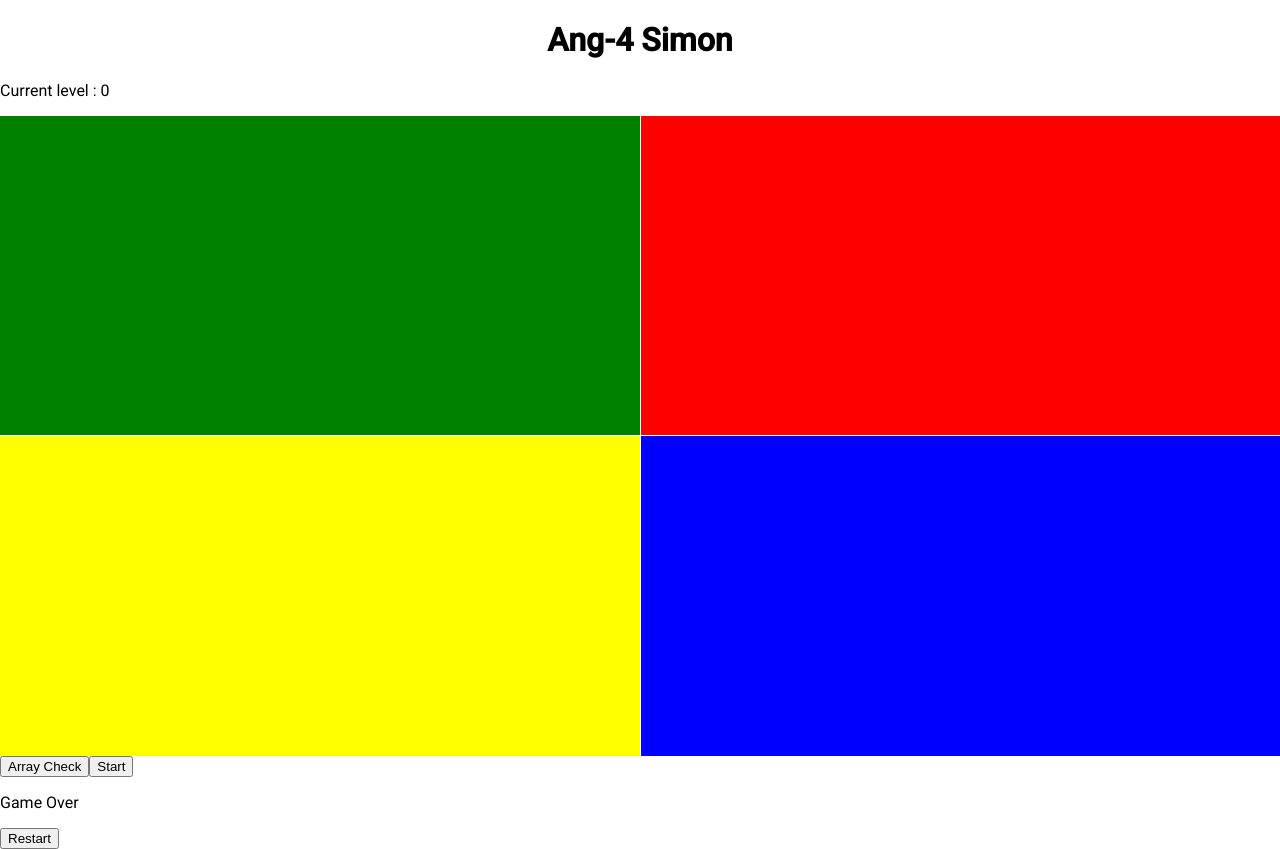
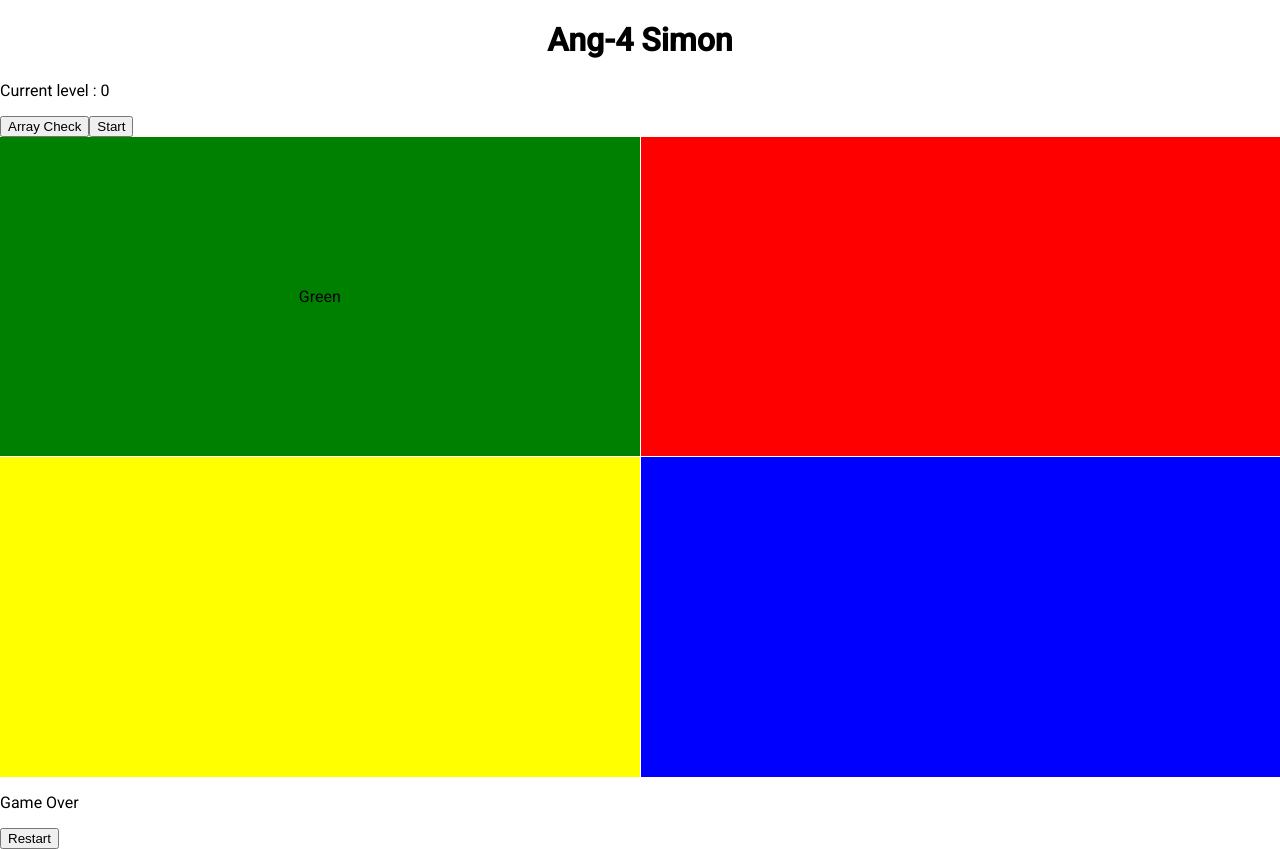
Before and after one commit to Scionoftruth/Simon, an Angular app in the folder simon/: page /game in a window 1280 px wide. Built offline with nearby package versions, Linux system fonts and the light colour scheme.

Commit message:
updated files

```diff
--- a/simon/src/app/game/game.component.css
+++ b/simon/src/app/game/game.component.css
@@ -1,40 +1,21 @@
 .green {
     background-color: green;
-    animation-name: colorchangegreen;
-    animation-duration: .15s;
  }
- @keyframes colorchangegreen {
-    from {background-color: green;}
-    to {background-color: limegreen;}
-   }
+
  .red {
  background-color: red;
- animation-name: colorchangered;
- animation-duration: .15s;
+
 }
-@keyframes colorchangered {
- from {background-color: #FF0000;}
- to {background-color: lightcoral;}
-}
+
  .yellow {
     background-color: yellow;
-    animation-name: colorchangeyellow;
-    animation-duration: .15s;
  }
- @keyframes colorchangeyellow {
-    from {background-color: yellow;}
-    to {background-color: lightgoldenrodyellow;}
-   }
+
  .blue {
     background: blue;
-    animation-name: colorchangeblue;
-    animation-duration: .15s;
  }
- @keyframes colorchangeblue {
-    from {background-color: blue;}
-    to {background-color: lightblue;}
-   }
- .limeGreen{
+
+ .lightGreen{
      background: limegreen;
  }
  .lightRed{
--- a/simon/src/app/game/game.component.html
+++ b/simon/src/app/game/game.component.html
@@ -1,9 +1,10 @@
-<app-heading [level] = 'numLevel'></app-heading>
+<app-heading [level] = 'numLevel' [isGameOver]= 'isGameOver'></app-heading>
 
+<button (click)="arrayCheck()">Array Check</button>
+<button (click)="startGame()">Start</button>
 <mat-grid-list cols="2" rowHeight="2:1">
-    <mat-grid-tile class="green" id="green" (click)="clickGreen()"
-        (click)="isClickedGreen=!isClickedGreen" [class.limeGreen]="isClickedGreen"
-        (click)="playGreen()" ></mat-grid-tile>
+    <mat-grid-tile [style.background-color]="isClickedGreen? 'lightGreen':'green'" (click)="isClickedGreen = true" (click)="clickButton('green')">
+         <p>Green</p></mat-grid-tile>
     <mat-grid-tile class="red" id="red" (click)="clickRed()"
         (click)="isClickedRed=!isClickedRed" [class.lightRed]="isClickedRed"
         (click)="playRed()"></mat-grid-tile>
@@ -14,6 +15,5 @@
         (click)="isClickedBlue=!isClickedBlue" [class.lightBlue]="isClickedBlue"
         (click)="playBlue()"></mat-grid-tile>
   </mat-grid-list>
-  <button (click)="arrayCheck()">Array Check</button>
-  <button (click)="generateSequence()">Start</button>
+
   <app-gameover></app-gameover>
--- a/simon/src/app/game/game.component.ts
+++ b/simon/src/app/game/game.component.ts
@@ -1,6 +1,6 @@
 import { Component, OnInit } from '@angular/core';
 import { MatGridListModule } from '@angular/material/grid-list';
-import{Color} from '../models/color';
+import { Color } from '../models/color';
 
 @Component({
   selector: 'app-game',
@@ -10,15 +10,15 @@ import{Color} from '../models/color';
 export class GameComponent implements OnInit {
 
   //user input is stored in this array
-  userList:number[] = [];
+  userList: number[] = [];
 
   //game generated sequence
-  sequence:number[] = [];
+  sequence: number[] = [];
 
   //level of game which corresponds to number of tones
-  numLevel:number = 0;
+  numLevel: number = 0;
 
-  isGameOver:boolean = false;
+  isGameOver: boolean = false;
 
   isClickedGreen = false;
   isClickedRed = false;
@@ -30,19 +30,25 @@ export class GameComponent implements OnInit {
   ngOnInit(): void {
   }
 
+  startGame(): void {
+    this.numLevel = 0;
+    this.generateSequence();
+    this.showSequence();
+  }
+
   //creates the sequence
-  generateSequence():void{
+  generateSequence(): void {
     this.numLevel++;
     this.sequence.push(Math.ceil(4 * Math.random()));
     console.log(this.sequence);
   }
 
-  async showSequence(){
-    for(let i = 0; i <this.sequence.length; i++){
-      switch(this.sequence[i]){
+  async showSequence() {
+    for (let i = 0; i < this.sequence.length; i++) {
+      switch (this.sequence[i]) {
         case 1: this.playGreen();
 
-        break;
+          break;
         case 2: this.playRed(); break;
         case 3: this.playYellow(); break;
         case 4: this.playBlue(); break;
@@ -54,76 +60,106 @@ export class GameComponent implements OnInit {
 
   }
 
-   //not my code
-  delay(milisec:number) {
+  //not my code
+  delay(milisec: number) {
     return new Promise(resolve => {
-        setTimeout(() => { resolve('') }, milisec);
+      setTimeout(() => { resolve('') }, milisec);
     })
-}
+  }
 
 
   //compare the current's user input to the generated sequece
-  compareSequence():void{
+  compareSequence(): void {
 
-    if(this.userList[length -1]!= this.sequence[length -1]){
+    if (this.userList[length - 1] != this.sequence[length - 1]) {
       this.isGameOver = true;
     }
   }
 
-  clickGreen(){
+  clickButton(color: string): void {
+    if (!this.isGameOver) {
+      switch (color) {
+        case "green": this.clickGreen();
+          this.playGreen();
+
+          break;
+        case "red": this.clickRed();
+          this.playRed();
+
+          break;
+        case "yellow": this.clickYellow();
+          this.playYellow();
+
+          break;
+        case "blue": this.clickBlue();
+          this.playBlue();
+
+          break;
+      }
+      this.compareSequence();
+      setTimeout(() => this.resetButton(), 1000);
+    }
+  }
+
+  resetButton() {
+    this.isClickedGreen = false;
+    this.isClickedRed = false;
+    this.isClickedYellow = false;
+    this.isClickedBlue = false;
+  }
+
+  clickGreen() {
     console.log(Color.GREEN);
     this.userList.push(Color.GREEN);
-    this.compareSequence();
   }
-  clickRed(){
+  clickRed() {
     console.log(Color.RED);
     this.userList.push(Color.RED);
-    this.compareSequence();
   }
-  clickYellow(){
+  clickYellow() {
     console.log(Color.YELLOW);
     this.userList.push(Color.YELLOW);
-    this.compareSequence();
+
   }
-  clickBlue(){
+  clickBlue() {
     console.log(Color.BLUE);
     this.userList.push(Color.BLUE);
-    this.compareSequence();
+
   }
 
-  playGreen(){
+  playGreen() {
     let audio = new Audio();
     audio.src = "../../../assets/simonSound1.mp3";
     audio.load();
     audio.play();
   }
 
-  playRed(){
+  playRed() {
     let audio = new Audio();
     audio.src = "../../../assets/simonSound2.mp3";
     audio.load();
     audio.play();
   }
 
-  playYellow(){
+  playYellow() {
     let audio = new Audio();
     audio.src = "../../../assets/simonSound3.mp3";
     audio.load();
     audio.play();
   }
 
-  playBlue(){
+  playBlue() {
     let audio = new Audio();
     audio.src = "../../../assets/simonSound4.mp3";
     audio.load();
     audio.play();
   }
 
-  highlightGreen(){
+  highlightGreen() {
 
   }
 
-  arrayCheck(){
+  arrayCheck() {
     console.log(this.userList)
   }
 }
--- a/simon/src/app/heading/heading.component.html
+++ b/simon/src/app/heading/heading.component.html
@@ -2,5 +2,5 @@
 <div style = "text-align:center"><h1> Ang-4 Simon</h1></div>
 
   <p> Current level : {{level}}</p>
-  <!--<p> Press [Space] to Start</p>
-  <p> You Lose</p>-->
+  <!--<p> Press [Space] to Start</p>-->
+  <div *ngIf = "isGameOver" style = "text-align:center; background-color:red"> <p> You Lose</p></div>
--- a/simon/src/app/heading/heading.component.ts
+++ b/simon/src/app/heading/heading.component.ts
@@ -9,6 +9,7 @@ export class HeadingComponent implements OnInit {
 
 
   @Input()level:number = 0;
+  @Input()isGameOver:boolean = true;
 
   constructor() { }
 
```
